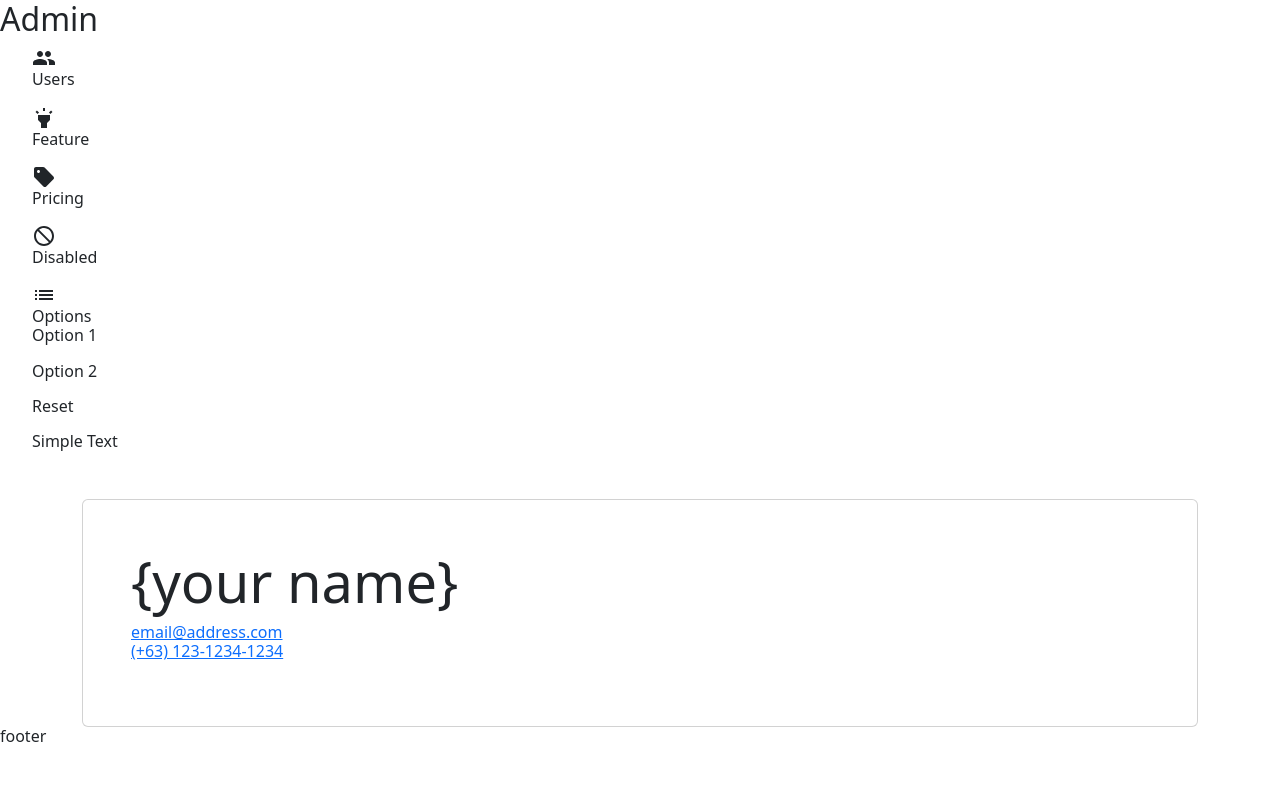
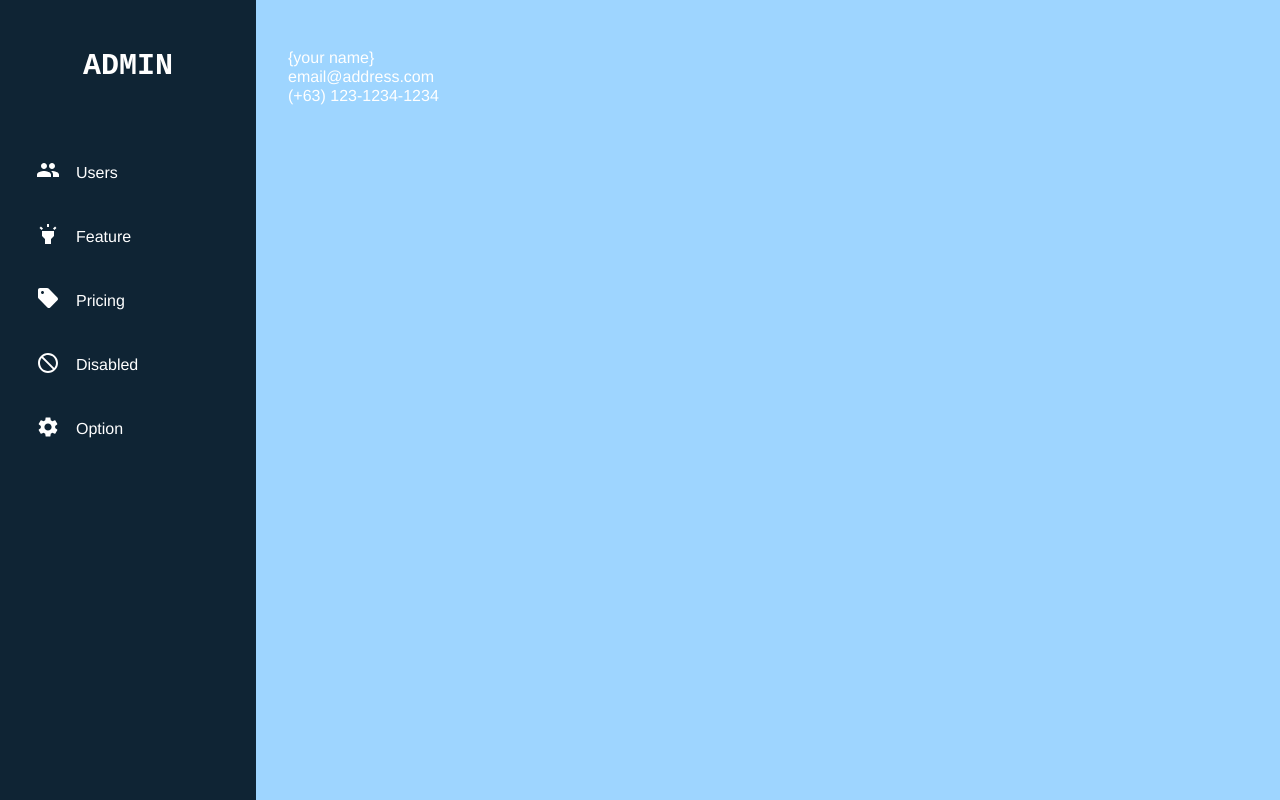
Before and after one commit to cabsknowss/frontend-crud-exam, a React (Create React App) app: page / in a window 1280 px wide. Built offline with nearby package versions, Linux system fonts and the light colour scheme.

Commit message:
Fixed Sidebar (PageNav) Layout and commented @include bootstrap on main.scss

```diff
--- a/src/components/Pages/Page.js
+++ b/src/components/Pages/Page.js
@@ -1,16 +1,15 @@
 import React from "react";
-import PageFooter from "./PageFooter";
 import PageMain from "./PageMain";
 import PageNav from "./PageNav";
 
 function Page(props) {
   const { children } = props;
+  console.log(children.props.path);
 
   return (
-    <div>
+    <div className="page">
       <PageNav />
       <PageMain>{children}</PageMain>
-      <PageFooter />
     </div>
   );
 }
--- a/src/components/Pages/PageFooter.js
+++ /dev/null
@@ -1,7 +0,0 @@
-import React from "react";
-
-function PageFooter() {
-  return <footer>footer</footer>;
-}
-
-export default PageFooter;
--- a/src/components/Pages/PageMain.js
+++ b/src/components/Pages/PageMain.js
@@ -2,8 +2,13 @@ import React from "react";
 
 function PageMain(props) {
   const { children } = props;
+  console.log(children);
 
-  return <main role="main">{children}</main>;
+  return (
+    <main className="page-main" role="main">
+      {children}
+    </main>
+  );
 }
 
 export default PageMain;
--- a/src/components/Pages/PageNav.js
+++ b/src/components/Pages/PageNav.js
@@ -1,5 +1,5 @@
 import React from "react";
-import { NavLink as Link } from "react-router-dom";
+import { NavLink as Link, useLocation } from "react-router-dom";
 import { NavLink, NavItem } from "reactstrap";
 import {
   Group,
@@ -7,21 +7,25 @@ import {
   Sell,
   NotInterested,
   List,
+  Settings,
 } from "@mui/icons-material";
 
 function PageNav() {
+  const location = useLocation();
+
   const navList = [
     { text: "Users", icon: <Group />, link: "/users" },
     { text: "Feature", icon: <Highlight />, link: "/features" },
     { text: "Pricing", icon: <Sell />, link: "/pricing" },
     { text: "Disabled", icon: <NotInterested />, link: "/disabled" },
+    { text: "Option", icon: <Settings />, link: "/option" },
   ];
 
   return (
-    <div>
-      <div>
+    <div className="page-nav">
+      <div className="align-self-center">
         <NavLink tag={Link} to="/">
-          <h2>Admin</h2>
+          <h2 className="ff-mono fw-bold fs-secondary-heading">ADMIN</h2>
         </NavLink>
       </div>
       <div>
@@ -30,24 +34,18 @@ function PageNav() {
             <li key={index}>
               <NavItem>
                 <NavLink tag={Link} to={nav.link}>
-                  <div>{nav.icon}</div>
-                  <p>{nav.text}</p>
+                  <div
+                    className={`page-nav__list ${
+                      location.pathname.includes(nav.link) && "active nohover"
+                    }`}
+                  >
+                    <div>{nav.icon}</div>
+                    <p>{nav.text}</p>
+                  </div>
                 </NavLink>
               </NavItem>
             </li>
           ))}
-          <li>
-            <div>
-              <List />
-            </div>
-            <div>Options</div>
-            <div>
-              <p>Option 1</p>
-              <p>Option 2</p>
-              <p>Reset</p>
-            </div>
-          </li>
-          <li>Simple Text</li>
         </ul>
       </div>
     </div>
--- a/src/components/Pages/index.js
+++ b/src/components/Pages/index.js
@@ -1,6 +1,5 @@
-import Page from './Page';
-import PageNav from './PageNav';
-import PageMain from './PageMain';
-import PageFooter from './PageFooter';
+import Page from "./Page";
+import PageNav from "./PageNav";
+import PageMain from "./PageMain";
 
-export {Page, PageNav, PageMain, PageFooter};
+export { Page, PageNav, PageMain };
--- a/src/styles/base/_base.scss
+++ b/src/styles/base/_base.scss
@@ -26,11 +26,15 @@ body {
 
 ul,
 ol {
+  margin: 0;
+  padding: 0;
   list-style: none;
 }
 
-a:not([class]) {
-  text-decoration-skip-ink: auto;
+a {
+  text-decoration: none;
+  font: inherit;
+  color: $clr-neutral-100;
 }
 
 img,
@@ -41,3 +45,9 @@ picture {
   max-width: 100%;
   height: auto;
 }
+
+body {
+  font-family: $ff-sans;
+  font-size: $fs-regular;
+  color: $clr-neutral-100;
+}
--- a/src/styles/base/_utility.scss
+++ b/src/styles/base/_utility.scss
@@ -1,66 +1,87 @@
 .text-primary-900 {
   color: $clr-primary-900;
 }
+
 .text-primary-700 {
   color: $clr-primary-700;
 }
+
 .text-primary-400 {
   color: $clr-primary-400;
 }
+
 .text-primary-300 {
   color: $clr-primary-300;
 }
+
 .text-primary-100 {
   color: $clr-primary-100;
 }
+
 .text-accent-900 {
   color: $clr-accent-900;
 }
+
 .text-accent-700 {
   color: $clr-accent-700;
 }
+
 .text-accent-400 {
   color: $clr-accent-400;
 }
+
 .text-accent-100 {
   color: $clr-accent-100;
 }
+
 .text-neutral-900 {
   color: $clr-neutral-900;
 }
+
 .text-neutral-800 {
   color: $clr-neutral-800;
 }
+
 .text-neutral-700 {
   color: $clr-neutral-700;
 }
+
 .text-neutral-600 {
   color: $clr-neutral-600;
 }
+
 .text-neutral-500 {
   color: $clr-neutral-500;
 }
+
 .text-neutral-400 {
   color: $clr-neutral-400;
 }
+
 .text-neutral-300 {
   color: $clr-neutral-300;
 }
+
 .text-neutral-200 {
   color: $clr-neutral-200;
 }
+
 .text-neutral-100 {
   color: $clr-neutral-100;
 }
+
 .text-success-400 {
   color: $clr-success-400;
 }
+
 .text-success-200 {
   color: $clr-success-200;
 }
+
 .text-error-400 {
   color: $clr-error-400;
 }
+
 .text-error-200 {
   color: $clr-error-200;
 }
@@ -68,66 +89,87 @@
 .bg-primary-900 {
   background-color: $clr-primary-900;
 }
+
 .bg-primary-700 {
   background-color: $clr-primary-700;
 }
+
 .bg-primary-400 {
   background-color: $clr-primary-400;
 }
+
 .bg-primary-300 {
   background-color: $clr-primary-300;
 }
+
 .bg-primary-100 {
   background-color: $clr-primary-100;
 }
+
 .bg-accent-900 {
   background-color: $clr-accent-900;
 }
+
 .bg-accent-700 {
   background-color: $clr-accent-700;
 }
+
 .bg-accent-400 {
   background-color: $clr-accent-400;
 }
+
 .bg-accent-100 {
   background-color: $clr-accent-100;
 }
+
 .bg-neutral-900 {
   background-color: $clr-neutral-900;
 }
+
 .bg-neutral-800 {
   background-color: $clr-neutral-800;
 }
+
 .bg-neutral-700 {
   background-color: $clr-neutral-700;
 }
+
 .bg-neutral-600 {
   background-color: $clr-neutral-600;
 }
+
 .bg-neutral-500 {
   background-color: $clr-neutral-500;
 }
+
 .bg-neutral-400 {
   background-color: $clr-neutral-400;
 }
+
 .bg-neutral-300 {
   background-color: $clr-neutral-300;
 }
+
 .bg-neutral-200 {
   background-color: $clr-neutral-200;
 }
+
 .bg-neutral-100 {
   background-color: $clr-neutral-100;
 }
+
 .bg-success-400 {
   background-color: $clr-success-400;
 }
+
 .bg-success-200 {
   background-color: $clr-success-200;
 }
+
 .bg-error-400 {
   background-color: $clr-error-400;
 }
+
 .bg-error-200 {
   background-color: $clr-error-200;
 }
@@ -135,9 +177,11 @@
 .fw-bold {
   font-weight: $fw-bold;
 }
+
 .fw-semi-bold {
   font-weight: $fw-semi-bold;
 }
+
 .fw-regular {
   font-weight: $fw-regular;
 }
@@ -145,12 +189,15 @@
 .fs-primary-heading {
   font-size: $fs-primary-heading;
 }
+
 .fs-secondary-heading {
   font-size: $fs-secondary-heading;
 }
+
 .fs-subheading {
   font-size: $fs-subheading;
 }
+
 .fs-regular {
   font-size: $fs-regular;
 }
@@ -158,58 +205,75 @@
 .ff-sans {
   font-family: $ff-sans;
 }
+
 .ff-serif {
-  font-family: $ff-sans;
+  font-family: $ff-serif;
 }
+
 .ff-mono {
-  font-family: $ff-sans;
+  font-family: $ff-mono;
 }
 
 .padding-block-900 {
   padding-block: $size-900;
 }
+
 .padding-block-800 {
   padding-block: $size-800;
 }
+
 .padding-block-700 {
   padding-block: $size-700;
 }
+
 .padding-block-600 {
   padding-block: $size-600;
 }
+
 .padding-block-500 {
   padding-block: $size-500;
 }
+
 .padding-block-400 {
   padding-block: $size-400;
 }
+
 .padding-block-300 {
   padding-block: $size-300;
 }
+
 .padding-block-200 {
   padding-block: $size-200;
 }
+
 .margin-block-900 {
   margin-block: $size-900;
 }
+
 .margin-block-800 {
   margin-block: $size-800;
 }
+
 .margin-block-700 {
   margin-block: $size-700;
 }
+
 .margin-block-600 {
   margin-block: $size-600;
 }
+
 .margin-block-500 {
   margin-block: $size-500;
 }
+
 .margin-block-400 {
   margin-block: $size-400;
 }
+
 .margin-block-300 {
   margin-block: $size-300;
 }
+
 .margin-block-200 {
   margin-block: $size-200;
 }
@@ -217,12 +281,15 @@
 .margin-bottom-400 {
   margin-bottom: $size-400;
 }
+
 .margin-bottom-500 {
   margin-bottom: $size-500;
 }
+
 .padding-bottom-400 {
   padding-bottom: $size-400;
 }
+
 .padding-bottom-500 {
   padding-bottom: $size-500;
 }
@@ -230,32 +297,45 @@
 .z-index-1 {
   z-index: -1;
 }
+
 .z-index-100 {
   z-index: 100;
 }
+
 .z-index-200 {
   z-index: 200;
 }
+
 .z-index-300 {
   z-index: 300;
 }
+
 .z-index-400 {
   z-index: 400;
 }
+
 .z-index-500 {
   z-index: 500;
 }
+
 .z-index-600 {
   z-index: 600;
 }
+
 .z-index-700 {
   z-index: 700;
 }
+
 .z-index-800 {
   z-index: 800;
 }
+
 .z-index-900 {
   z-index: 900;
+}
+
+.display-none {
+  display: none;
 }
 
 .flex-center {
@@ -263,12 +343,21 @@
   align-items: center;
   justify-content: center;
 }
+
 .flex-spc-betwn {
   display: flex;
   align-items: center;
   justify-content: space-between;
 }
 
-.display-none {
-  display: none;
+.align-self-center {
+  align-self: center;
 }
+
+.align-self-start {
+  align-self: flex-start;
+}
+
+.align-self-end {
+  align-self: flex-end;
+}
--- a/src/styles/base/_variables.scss
+++ b/src/styles/base/_variables.scss
@@ -41,10 +41,10 @@ $fs-600: 1.875rem;
 $fs-700: 2.5rem;
 $fs-800: 3.5rem;
 
-$fs-primary-heading: var($fs-700);
-$fs-secondary-heading: var($fs-600);
-$fs-subheading: var($fs-500);
-$fs-regular: var($fs-400);
+$fs-primary-heading: $fs-800;
+$fs-secondary-heading: $fs-600;
+$fs-subheading: $fs-500;
+$fs-regular: $fs-400;
 
 $size-100: 0.25rem;
 $size-200: 0.5rem;
--- a/src/styles/layout/_app.scss
+++ b/src/styles/layout/_app.scss
@@ -0,0 +1,26 @@
+$page-padding: 3rem 2rem;
+
+.page {
+  min-height: 100dvh;
+  display: flex;
+}
+
+.page-nav {
+  $nav-width: 256px;
+
+  flex: 0 0 $nav-width;
+  padding: $page-padding;
+
+  display: flex;
+  flex-direction: column;
+  gap: 3rem;
+  // align-items: center;
+  background-color: $clr-primary-900;
+}
+
+.page-main {
+  flex: 1 1 auto;
+  padding: $page-padding;
+
+  background-color: $clr-primary-300;
+}
--- a/src/styles/layout/_sidebar.scss
+++ b/src/styles/layout/_sidebar.scss
@@ -0,0 +1,18 @@
+.page-nav__list {
+  display: flex;
+  align-items: center;
+  gap: 1rem;
+
+  padding: 10px 12px;
+  margin: 1rem 0 0 -0.5rem;
+  border-radius: 1rem;
+  cursor: pointer;
+}
+
+.page-nav__list:hover:not(.nohover) {
+  color: $clr-primary-700;
+}
+
+.page-nav__list.active {
+  background-color: $clr-primary-700;
+}
--- a/src/styles/main.scss
+++ b/src/styles/main.scss
@@ -1,4 +1,4 @@
-@import "~bootstrap/scss/bootstrap";
+// @import "~bootstrap/scss/bootstrap";
 
 // base
 @import "base/variables";
```
